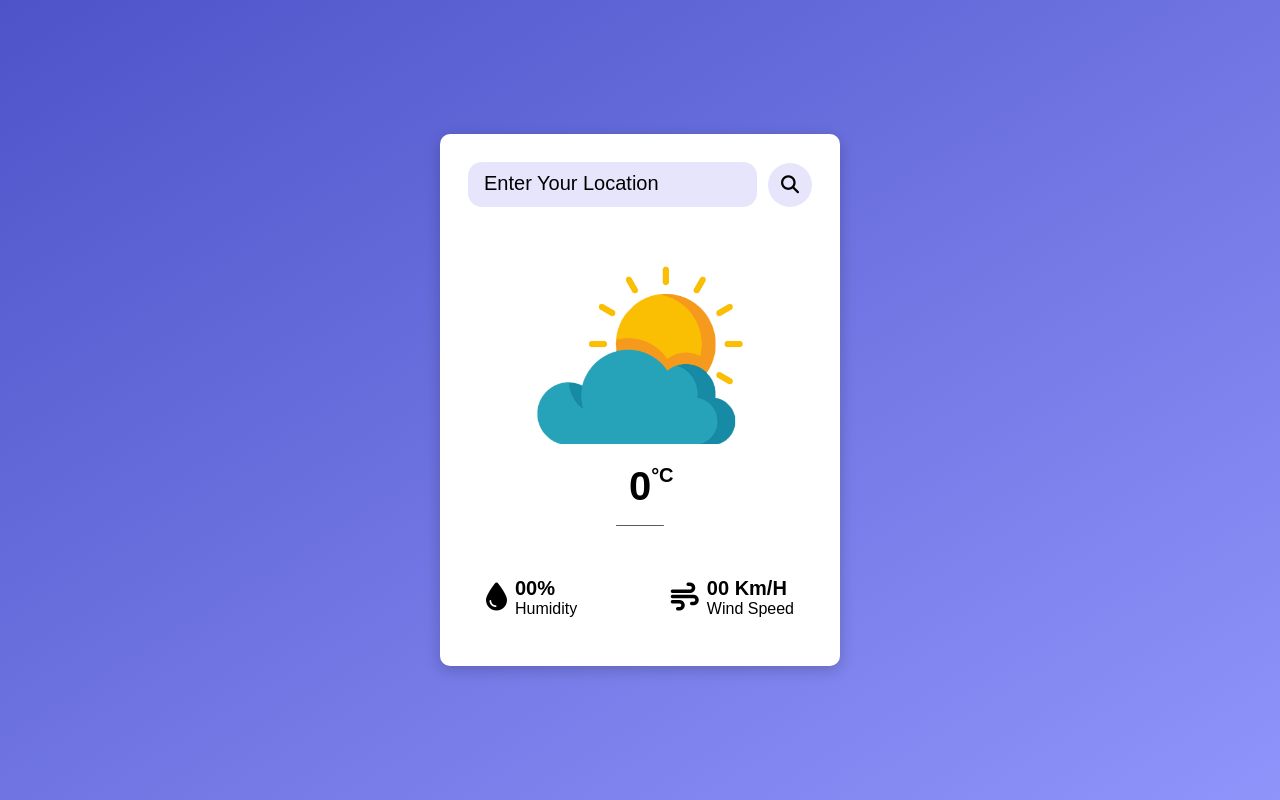
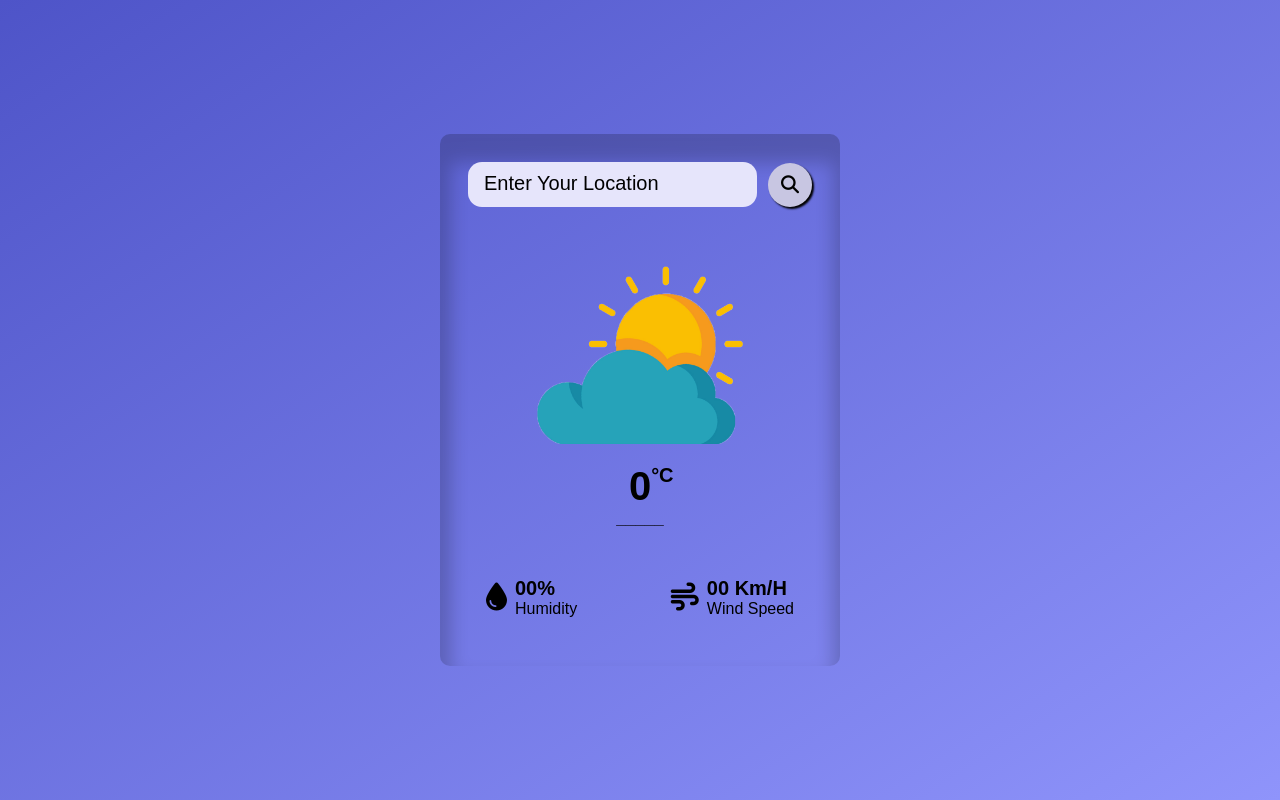
Before and after one commit to Rishu00001/Weather-App, a plain HTML site: page index.html in a window 1280 px wide. Drawn offline with Linux system fonts and the light colour scheme.

Commit message:
color change

```diff
--- a/style.css
+++ b/style.css
@@ -19,10 +19,10 @@ body {
 
 .container {
     width: 400px;
-    background-color: #ffffff;
+    background: none;
     padding: 28px;
     border-radius: 10px;
-    box-shadow: 0 4px 15px rgba(0, 0, 0, 0.2);
+    box-shadow: inset 2px 20px 18px 9px rgba(0, 0, 0, 0.2);
 }
 .searchbox{
     width: 100%;
@@ -48,9 +48,10 @@ body {
 .searchbox button{
     width: 44px;
     height: 44px;
-    background-color: #e6e5fb;
+    background-color: #c8c6e2;
     border-radius: 50%;
     font-size:18px;
+    box-shadow: 2px 2px 2px black;
 }
 .searchbox button:hover{
     color: #fff;
```
